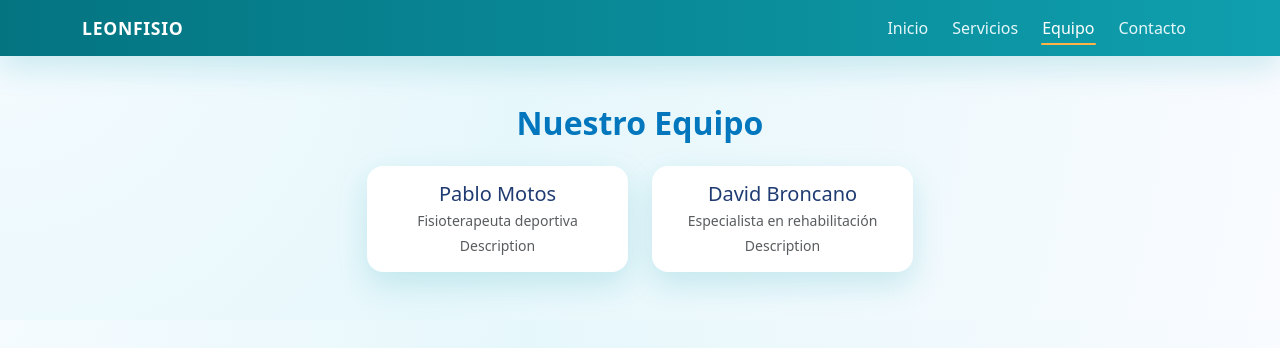
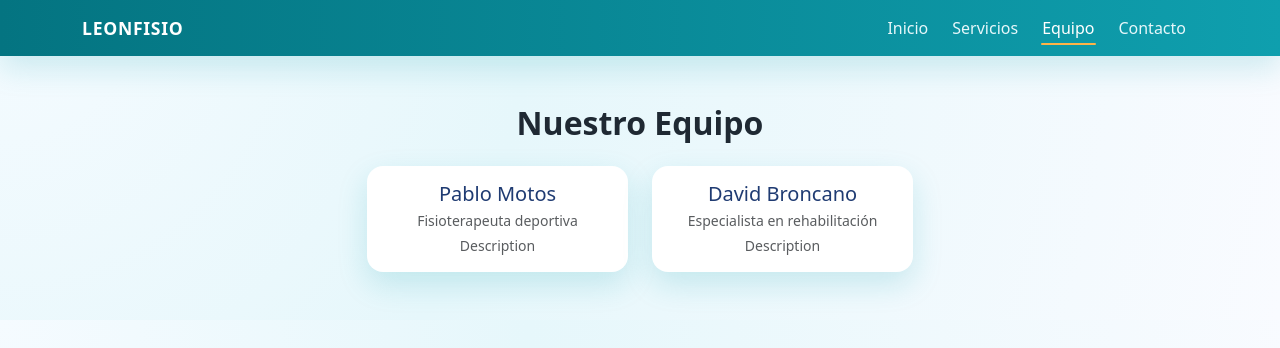
Before and after one commit to DiegoFuertes00/clinicafisio, a Vue app in the folder app_frontend/: page /team in a window 1280 px wide. Shown: the top 348 px of the page. Built offline with nearby package versions, Linux system fonts and the light colour scheme; the HTML template or start-up script is replaced by a standard one.

Commit message:
FEAT: quitados estilos de de team.vue

```diff
--- a/app_frontend/src/views/Team.vue
+++ b/app_frontend/src/views/Team.vue
@@ -42,8 +42,3 @@ const team = ref<Member[]>([
   }
 ])
 </script>
-
-<style scoped>
-/* pequeños ajustes opcionales */
-h2 { color: #0277bd; }
-</style>
```
